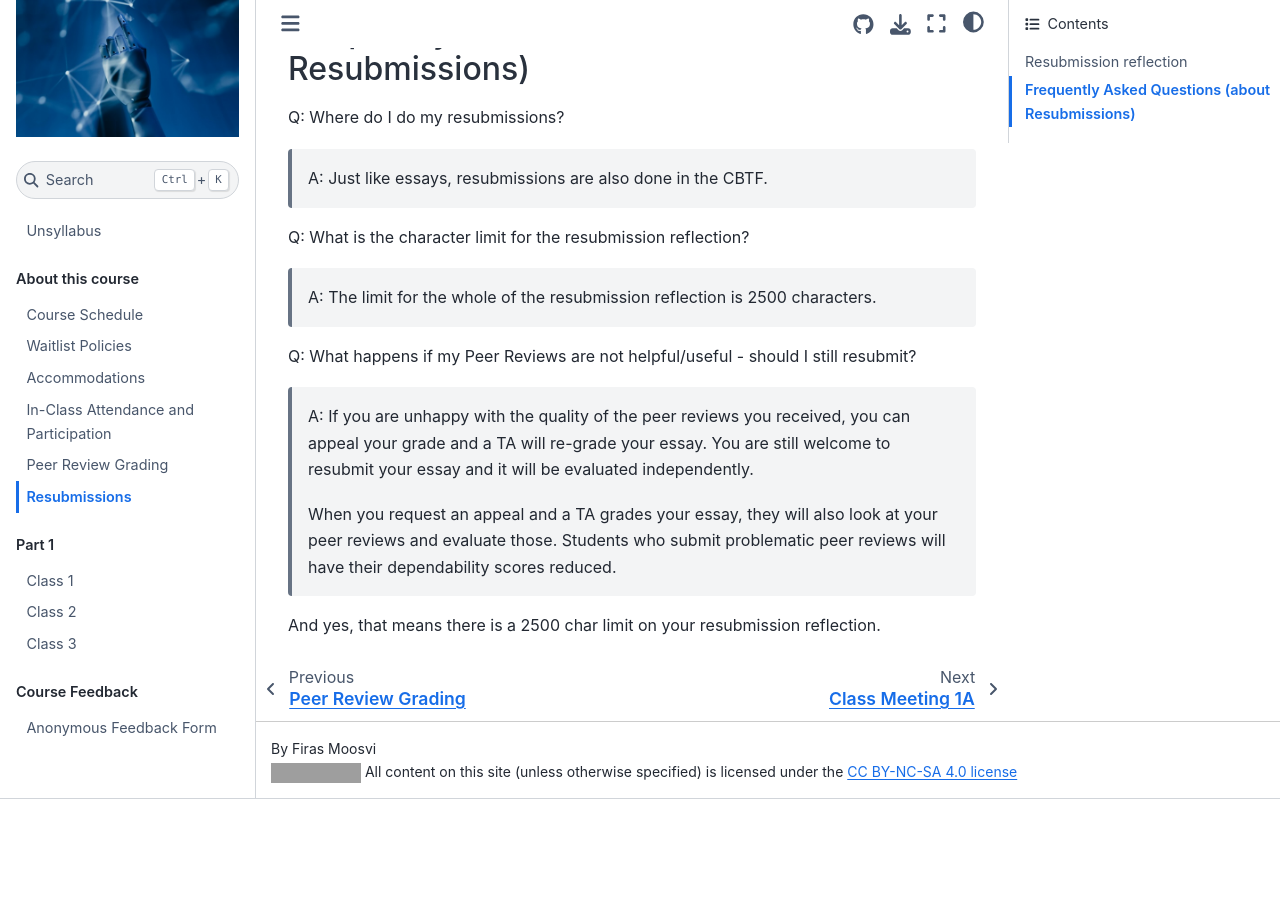
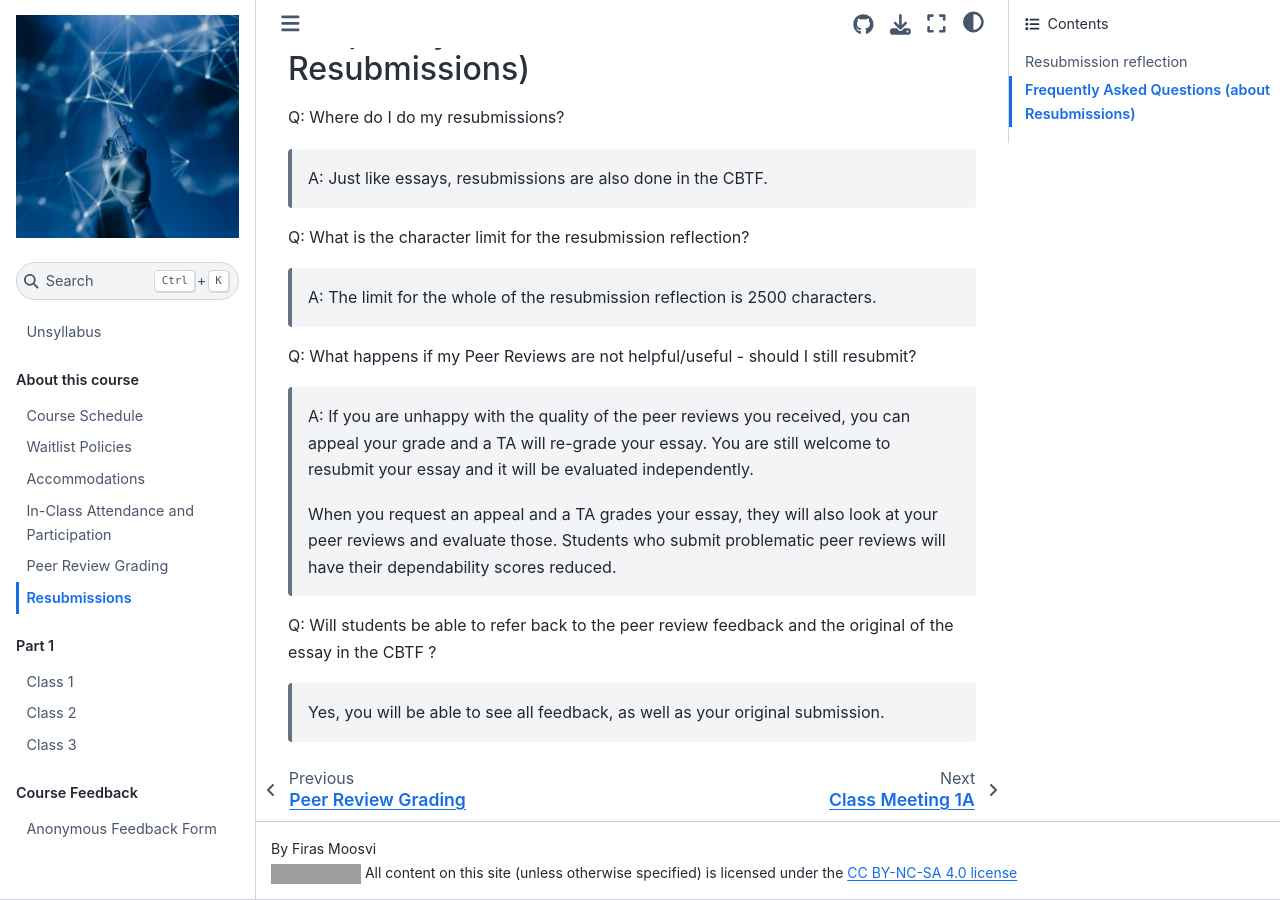
Before and after one commit to UBC-CS/cpsc430, a Jupyter Book: the page built from about/resubmissions.md, in a window 1280 px wide and 900 px high, scrolled down 1704 px. Built offline with Jupyter Book 1.0.4 settings and Sphinx 7.4.7 and the Sphinx Book theme 1.1.4, drawn with Linux system fonts in a browser that asks for light colours; before the commit the page ends 2503 px from its top, so only the background shows below that; grey boxes are pictures that could not be loaded.

Commit message:
update Q&A

```diff
--- a/about/resubmissions.md
+++ b/about/resubmissions.md
@@ -47,7 +47,5 @@ Q: What happens if my Peer Reviews are not helpful/useful - should I still resub
 >
 > When you request an appeal and a TA grades your essay, they will also look at your peer reviews and evaluate those. Students who submit problematic peer reviews will have their dependability scores reduced.
 
-
-
-
-And yes, that means there is a 2500 char limit on your resubmission reflection.
+Q: Will students be able to refer back to the peer review feedback and the original of the essay in the CBTF ?
+> Yes, you will be able to see all feedback, as well as your original submission.
```
